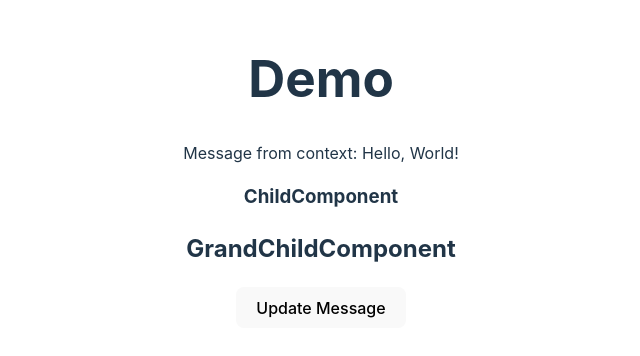
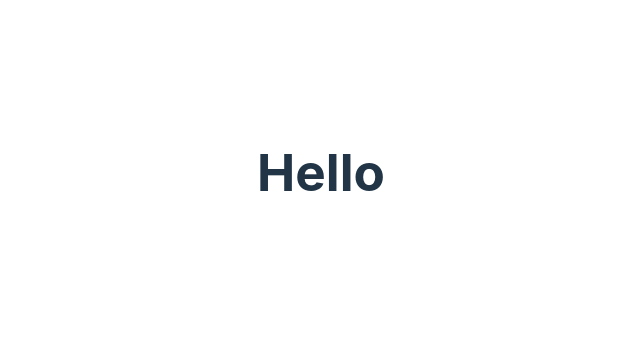
Before and after one commit to HarryWang74/react-Vite, a React (Vite) app in the folder my-app/: page / in a window 1280 px wide. Shown: the part 228-584 px from the top of the page, without its empty margins (319-959 px from the left). Built offline with nearby package versions, Linux system fonts and the light colour scheme.

Commit message:
clean up

```diff
--- a/my-app/src/App.jsx
+++ b/my-app/src/App.jsx
@@ -1,12 +1,15 @@
 import './App.css'
-import { MessageProvider } from './context/MessageContext'
-import Demo from './useContextDemo/Demo'
+// import { MessageProvider } from './useContextDemo/MessageContext'
+// import Demo from './useContextDemo/Demo'
 
 function App() {
   return (
-    <MessageProvider>
-      <Demo />
-    </MessageProvider>
+    <h1>Hello</h1>
+    /*
+      <MessageProvider>
+        <Demo />
+      </MessageProvider>
+    */
   )
 }
 
--- a/my-app/src/useContextDemo/Demo.tsx
+++ b/my-app/src/useContextDemo/Demo.tsx
@@ -1,4 +1,4 @@
-import { useMessage } from '../context/MessageContext'
+import { useMessage } from './MessageContext'
 import ChildComponent from './ChildComponent'
 
 function Demo() {
--- a/my-app/src/useContextDemo/GrandChildComponent.tsx
+++ b/my-app/src/useContextDemo/GrandChildComponent.tsx
@@ -1,4 +1,4 @@
-import { useMessage } from '../context/MessageContext'
+import { useMessage } from './MessageContext'
 
 function GrandChildComponent() {
   const { setMessage } = useMessage()
```
Also changed, not shown: my-app/src/useContextDemo/MessageContext.tsx (renamed from my-app/src/context/MessageContext.tsx).
